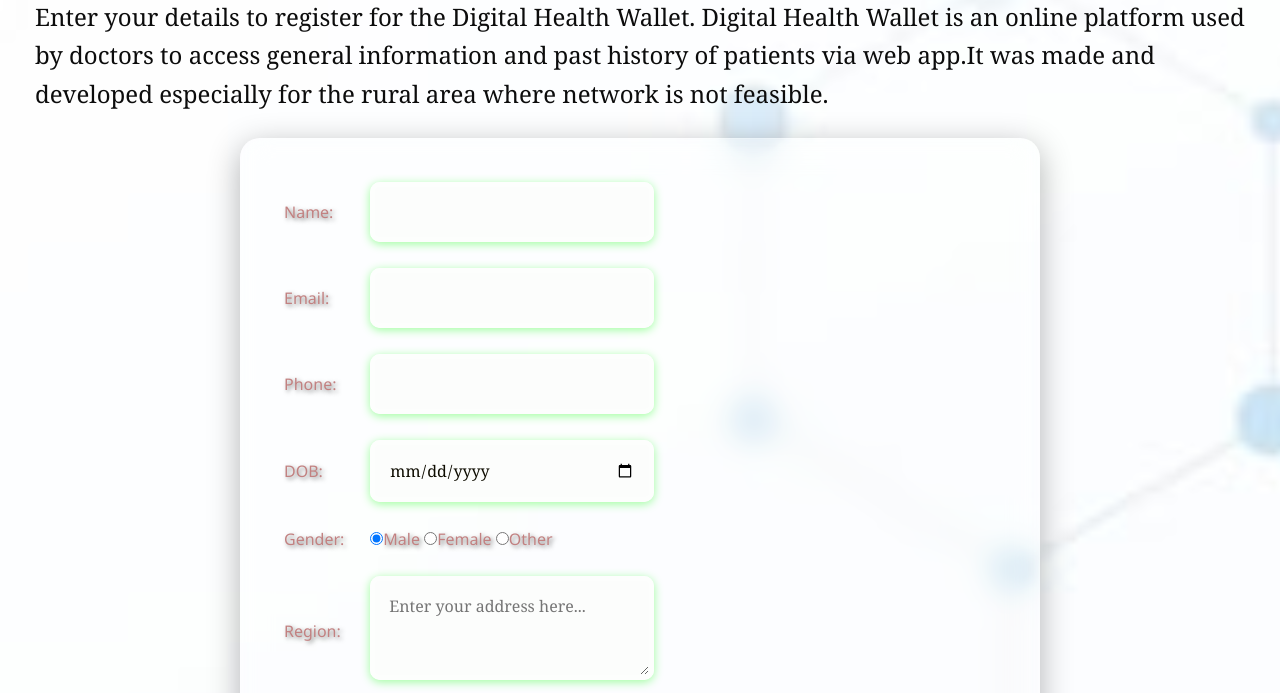
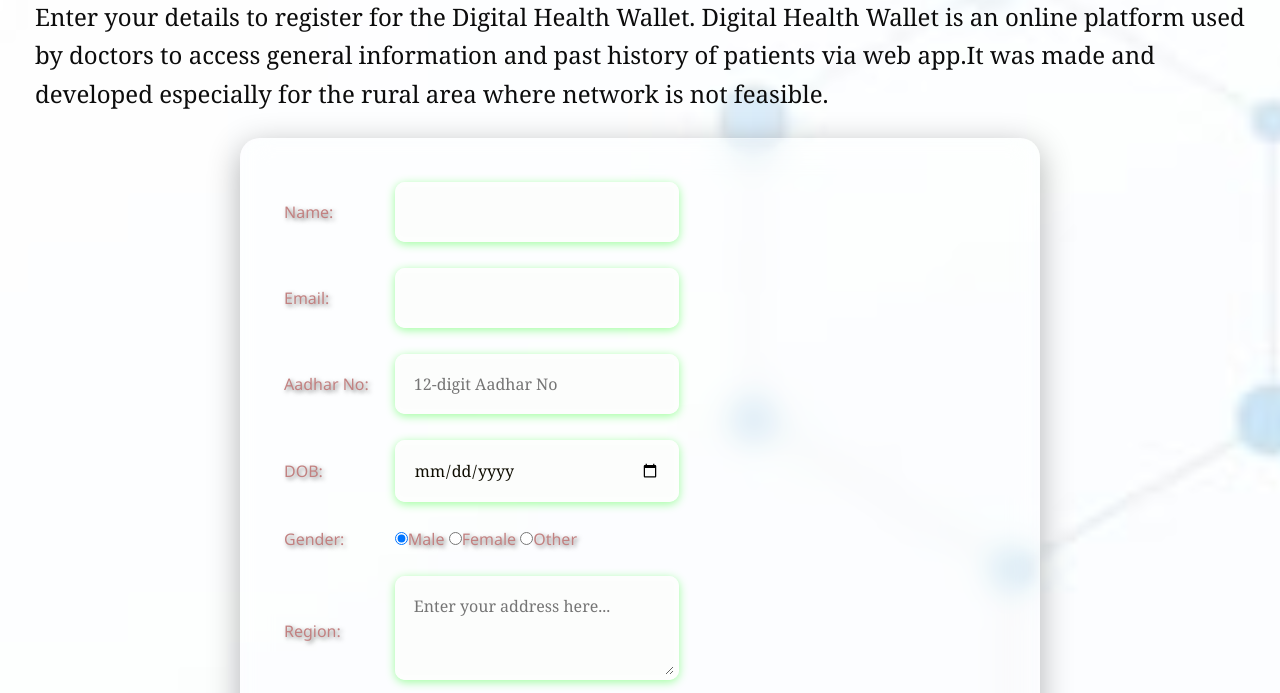
Before and after one commit to Harsh-2111/trial-health-app, a plain HTML site: page client.html in a window 1280 px wide. Shown: the part 107-800 px from the top of the page. Drawn offline with nearby package versions, Linux system fonts and the light colour scheme.

Commit message:
Update client.html

```diff
--- a/client.html
+++ b/client.html
@@ -28,7 +28,19 @@
             <table align="center" cellpadding="10">
                 <tr><td>Name:</td><td><input type="text" id="name"  required></td></tr>
                 <tr><td>Email:</td><td><input type="email" id="email" required></td></tr>
-                <tr><td>Phone:</td><td><input type="tel" id="phone" required></td></tr>
+                <tr>
+    <td>Aadhar No:</td>
+    <td>
+        <input type="number"
+               id="phone"
+               ng-model="regAadhar"
+               placeholder="12-digit Aadhar No"
+               min="12"
+               max="999999999999"
+               oninput="if(this.value.length > 12) this.value = this.value.slice(0, 12);"
+               required>
+    </td>
+</tr>
                 <tr><td>DOB:</td><td><input type="date" required></td></tr>
                 <tr>
                     <td>Gender:</td>
```
